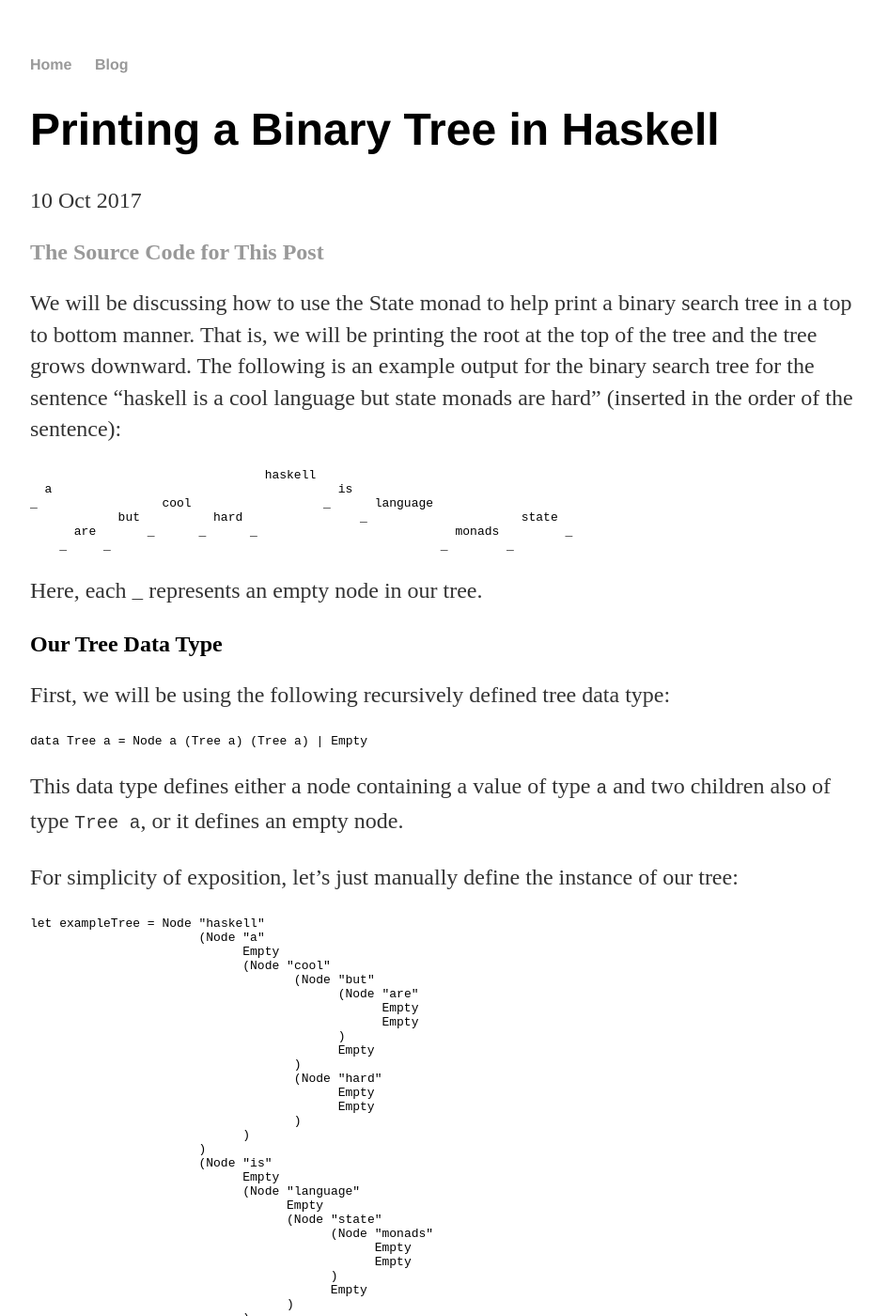
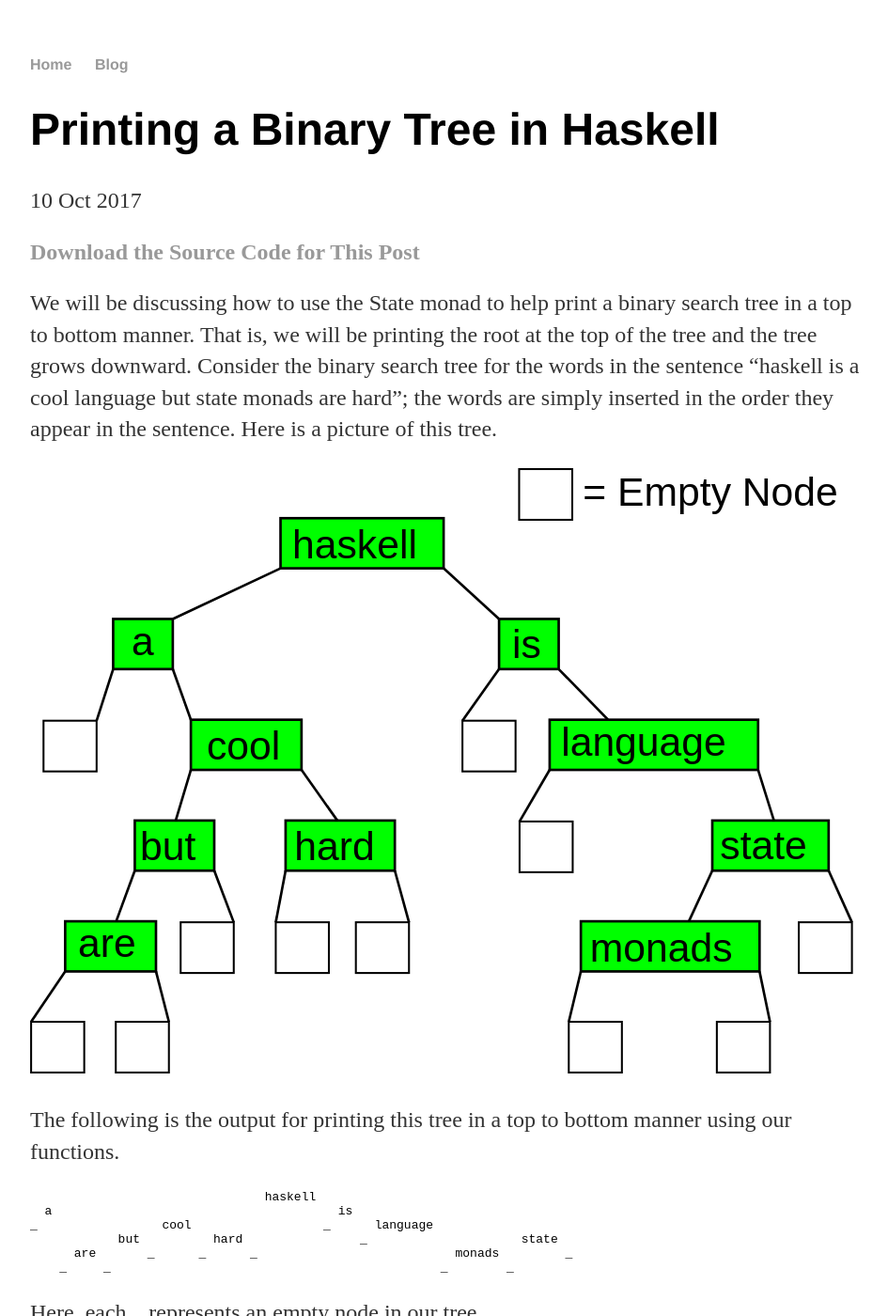
Before and after one commit to MatthewMcGonagle/MatthewMcGonagle.github.io, a Jekyll site: the page built from _posts/2018-10-10-PrintingABinaryTreeInHaskell.md, in a window 1280 px wide and 1400 px high. Shown: the whole window at 94% size, without its empty margins (160-1105 px from the left). Built offline with Jekyll 4.4.1, drawn with Linux system fonts in a browser that asks for light colours; some of the changed text lies outside the part shown.

Commit message:
Added picture of example tree. Also added link to source code at the end of the post.

````diff
--- a/_posts/2018-10-10-PrintingABinaryTreeInHaskell.md
+++ b/_posts/2018-10-10-PrintingABinaryTreeInHaskell.md
@@ -4,12 +4,15 @@ title: "Printing a Binary Tree in Haskell"
 date: 2017-10-10
 ---
 
-## [The Source Code for This Post]( {{ site . url }}/assets/2017-10-10-code.hs)
+## [Download the Source Code for This Post]( {{ site . url }}/assets/2017-10-10-code.hs)
 
 
 We will be discussing how to use the State monad to help print a binary search tree in a top to bottom manner.
-That is, we will be printing the root at the top of the tree and the tree grows downward. The following is an example output
-for the binary search tree for the sentence "haskell is a cool language but state monads are hard" (inserted in the order of the sentence):
+That is, we will be printing the root at the top of the tree and the tree grows downward. Consider the binary search tree for the words in the sentence "haskell is a cool language but state monads are hard"; the words are simply inserted in the order they appear in the sentence. Here is a picture of this tree.
+
+![Picture of Example Tree]( {{site . url}}/assets/2017-10-10-ExampleTree.svg)
+
+The following is the output for printing this tree in a top to bottom manner using our functions.
 
 ```
                                 haskell
@@ -301,3 +304,5 @@ To get the example given at the beginning of this post, we simply run
 ``` haskell
 putStrLn $ showTree exampleTree
 ```
+
+## [Download the Source Code for This Post]( {{ site . url }}/assets/2017-10-10-code.hs)
````
Also changed, not shown: assets/2017-10-10-ExampleTree.svg (added).
